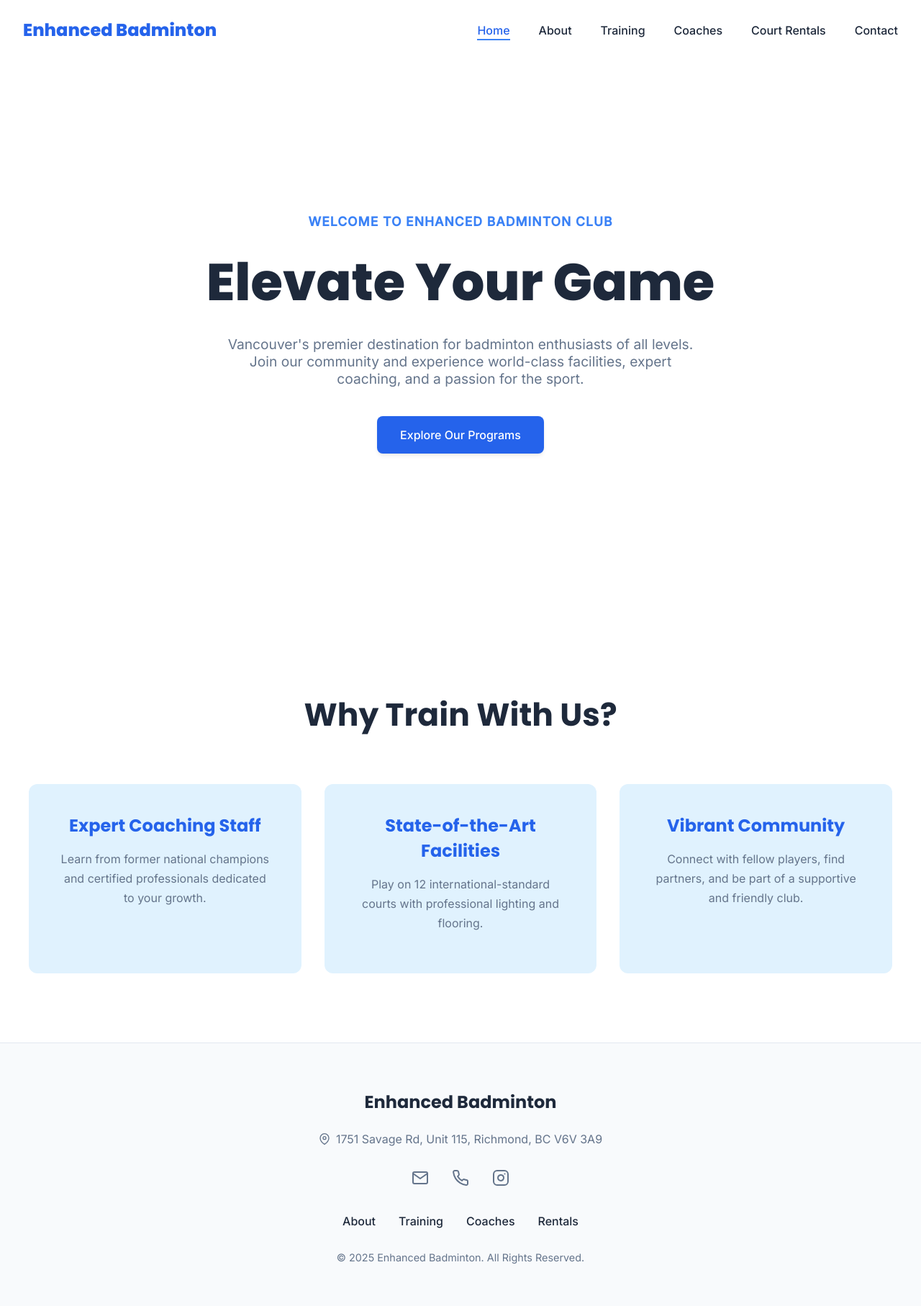
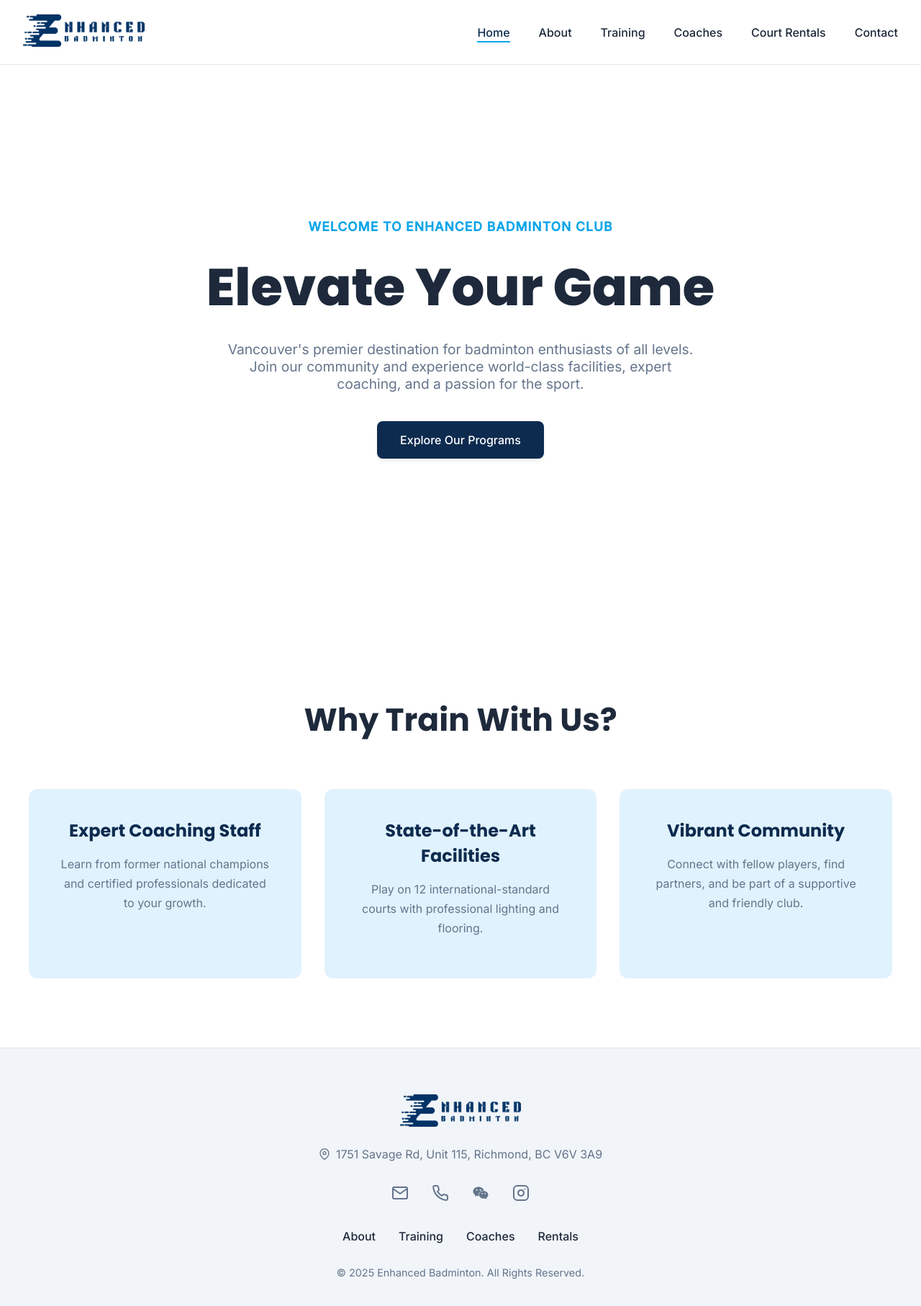
Before and after one commit to diwenne/enhancedbadminton, a React (Vite) app: page / in a window 1280 px wide. Shown: the top 1814 px of the page at 72% size. Built offline with nearby package versions, Linux system fonts and the light colour scheme.

Commit message:
put in some prelim info

```diff
--- a/index.html
+++ b/index.html
@@ -2,7 +2,7 @@
 <html lang="en">
   <head>
     <meta charset="UTF-8" />
-    <link rel="icon" type="image/svg+xml" href="/vite.svg" />
+    <link rel="icon" type="image/png" href="/enhanced-icon.png" />
     <meta name="viewport" content="width=device-width, initial-scale=1.0" />
     <title>Enhanced Badminton</title>
     <link rel="preconnect" href="https://fonts.googleapis.com">
--- a/src/components/Footer.tsx
+++ b/src/components/Footer.tsx
@@ -1,17 +1,23 @@
 import { Link } from 'react-router-dom';
+// Import the necessary icons, including a new WeChat icon from Ant Design
 import { FiMail, FiInstagram, FiPhone, FiMapPin } from 'react-icons/fi';
+import { AiOutlineWechat } from 'react-icons/ai';
 
 function Footer() {
   return (
     <footer className="footer">
       <div className="footer-content">
-        <div className="footer-logo">Enhanced Badminton</div>
+        <div className="footer-logo">
+           <img src="/enhanced-label.png" alt="Enhanced Badminton Logo" className="footer-logo-image" />
+        </div>
         <p className="footer-address">
           <FiMapPin /> 1751 Savage Rd, Unit 115, Richmond, BC V6V 3A9
         </p>
         <div className="footer-contact-icons">
           <a href="mailto:info@enhancedbadminton.ca" aria-label="Email"><FiMail /></a>
-          <a href="tel:+16045551234" aria-label="Phone"><FiPhone /></a>
+          <a href="tel:+16048346433" aria-label="Phone"><FiPhone /></a>
+          {/* Updated to use the new WeChat icon */}
+          <a href="#" aria-label="WeChat" title="WeChat ID: coachjkf"><AiOutlineWechat /></a>
           <a href="#" target="_blank" rel="noopener noreferrer" aria-label="Instagram"><FiInstagram /></a>
         </div>
         <div className="footer-links">
--- a/src/components/Header.tsx
+++ b/src/components/Header.tsx
@@ -1,15 +1,18 @@
 import { useState } from 'react';
 import { NavLink } from 'react-router-dom';
+import Logo from '/enhanced-label.png'; // Make sure this logo is in your /public folder
 
 function Header() {
   const [isDropdownOpen, setDropdownOpen] = useState(false);
 
   return (
     <header className="header">
-      <NavLink to="/" className="logo">Enhanced Badminton</NavLink>
+      <div className="header-container">
+        <NavLink to="/" className="logo">
+          <img src={Logo} alt="Enhanced Badminton Logo" className="logo-image" />
+        </NavLink>
         <nav>
           <ul className="nav-links">
-          {/* New Home link added here */}
             <li><NavLink to="/">Home</NavLink></li>
             <li><NavLink to="/about">About</NavLink></li>
             <li
@@ -33,6 +36,7 @@ function Header() {
             <li><NavLink to="/contact">Contact</NavLink></li>
           </ul>
         </nav>
+      </div>
     </header>
   );
 }
--- a/src/index.css
+++ b/src/index.css
@@ -1,13 +1,13 @@
 /* --- Base Variables & Styles --- */
 :root {
-  /* New, lighter blue palette */
-  --blue-600: #2563EB; /* Main Blue - Lighter */
-  --blue-500: #3B82F6; /* Accent Blue */
+  /* New color palette based on the logo */
+  --navy-700: #0D2B4F; /* Deep blue from logo */
+  --sky-500: #0EA5E9;  /* A bright, modern sky blue for accents */
   --sky-100: #E0F2FE;  /* Light blue for backgrounds */
-  --teal-400: #2DD4BF; /* New accent color for variety */
 
   --slate-800: #1E293B; /* Dark text color */
   --slate-500: #64748B; /* Lighter text for subtitles */
+  --slate-100: #F1F5F9;
   --white: #FFFFFF;
 
   --font-heading: 'Poppins', sans-serif;
@@ -53,7 +53,7 @@ main {
 }
 
 .cta-button {
-  background-color: var(--blue-600);
+  background-color: var(--navy-700);
   color: var(--white);
   padding: 1rem 2rem;
   border-radius: 8px;
@@ -67,31 +67,34 @@ main {
 }
 
 .cta-button:hover {
-  background-color: var(--blue-500);
+  background-color: var(--sky-500);
   transform: translateY(-3px);
   box-shadow: var(--shadow-lg);
 }
 
 /* --- Header --- */
 .header {
-  display: flex;
-  justify-content: space-between;
-  align-items: center;
-  padding: 1.5rem 2rem;
   background-color: rgba(255, 255, 255, 0.8);
   backdrop-filter: blur(10px);
   position: sticky;
   top: 0;
   z-index: 10;
-  /* The border-bottom has been removed for a cleaner look */
+  border-bottom: 1px solid #e2e8f0;
 }
 
-.logo {
-  font-family: var(--font-heading);
-  font-weight: 800;
-  font-size: 1.5rem;
-  color: var(--blue-600);
-  text-decoration: none;
+/* New container to balance the header layout */
+.header-container {
+  display: flex;
+  justify-content: space-between;
+  align-items: center;
+  max-width: 1400px; /* Wider container for better spacing */
+  margin: 0 auto;
+  padding: 1.25rem 2rem;
+}
+
+.logo-image {
+  height: 45px; /* Slightly larger logo */
+  width: auto;
 }
 
 .nav-links {
@@ -119,7 +122,7 @@ main {
   height: 2px;
   bottom: 0;
   left: 0;
-  background-color: var(--blue-500);
+  background-color: var(--sky-500);
   transition: var(--transition);
 }
 
@@ -128,7 +131,7 @@ main {
 }
 
 .nav-links > li > a:hover, .nav-links > li > a.active {
-  color: var(--blue-600);
+  color: var(--navy-700);
 }
 
 /* --- Dropdown Menu Styles --- */
@@ -169,11 +172,11 @@ main {
 
 .dropdown-menu li a:hover {
   background-color: var(--sky-100);
-  color: var(--blue-600);
+  color: var(--navy-700);
 }
 
 .dropdown-menu li a::after {
-  display: none; /* Remove underline effect from dropdown items */
+  display: none;
 }
 
 
@@ -181,7 +184,7 @@ main {
 .footer {
   text-align: center;
   padding: 4rem 2rem;
-  background-color: #F8FAFC; /* A slightly different off-white */
+  background-color: var(--slate-100);
   border-top: 1px solid #e2e8f0;
 }
 
@@ -191,11 +194,11 @@ main {
 }
 
 .footer-logo {
-  font-family: var(--font-heading);
-  font-size: 1.5rem;
-  font-weight: 700;
-  color: var(--slate-800);
   margin-bottom: 1.5rem;
+}
+.footer-logo-image {
+  height: 45px;
+  width: auto;
 }
 
 .footer-address {
@@ -221,7 +224,7 @@ main {
 }
 
 .footer-contact-icons a:hover {
-  color: var(--blue-500);
+  color: var(--sky-500);
   transform: translateY(-3px);
 }
 
@@ -239,7 +242,7 @@ main {
 }
 
 .footer-links a:hover {
-  color: var(--blue-500);
+  color: var(--sky-500);
 }
 
 .footer-copyright {
@@ -260,7 +263,7 @@ main {
 }
 
 .hero-subtitle {
-  color: var(--blue-500);
+  color: var(--sky-500);
   font-size: 1.1rem;
   font-weight: 600;
   text-transform: uppercase;
@@ -330,7 +333,7 @@ main {
   object-fit: cover;
   margin-bottom: 1.5rem;
   border: 4px solid var(--white);
-  box-shadow: 0 0 0 4px var(--blue-500);
+  box-shadow: 0 0 0 4px var(--sky-500);
 }
 
 .coach-card h3 {
@@ -361,7 +364,7 @@ main {
 
 .info-card h3 {
   font-family: var(--font-heading);
-  color: var(--blue-600);
+  color: var(--navy-700);
   font-size: 1.5rem;
   margin-top: 0;
   margin-bottom: 1rem;
--- a/src/pages/About.tsx
+++ b/src/pages/About.tsx
@@ -7,10 +7,10 @@ function About() {
       </div>
       <div className="page-content">
         <p>
-          Founded in 2015, Enhanced Badminton Club was born from a passion for the sport and a desire to create a central hub for badminton in Vancouver. We envisioned a place where beginners could fall in love with the game and elite athletes could hone their skills to compete on the world stage.
+          Enhanced Badminton is a local badminton club based in the greater Vancouver area with an affiliation with Badminton BC. We offer lessons for grassroots players as well as professional players. Our coaches are all trained and certified in the Canadian coaching system and experienced in both competitive and tournament coaching.
         </p>
         <p>
-          Our mission is simple: to provide the best possible environment for badminton to thrive. This means investing in top-tier facilities, attracting world-class coaches, and fostering a community that is welcoming, supportive, and driven by a shared love for the sport. We believe in nurturing talent, promoting sportsmanship, and making badminton accessible to everyone.
+          Our vision is to <strong>Enhance Athletes on their Steps to Enjoyment (EASE)</strong> of badminton. We are proud to offer lessons across multiple locations, including Richmond, Surrey, and Coquitlam.
         </p>
       </div>
     </div>
--- a/src/pages/Contact.tsx
+++ b/src/pages/Contact.tsx
@@ -13,7 +13,8 @@ function Contact() {
           <p>
             1751 Savage Rd, Unit 115, Richmond, BC V6V 3A9, Canada<br />
             <strong>Email:</strong> info@enhancedbadminton.ca<br />
-            <strong>Phone:</strong> (604) 555-1234
+            <strong>Phone:</strong> (604) 834-6433<br/>
+            <strong>WeChat ID:</strong> coachjkf
           </p>
         </div>
       </div>
```
Also changed, not shown: public/enhanced-icon.png (added), public/enhanced-label.png (added). Lines whose indentation alone changed are shown as unchanged.
